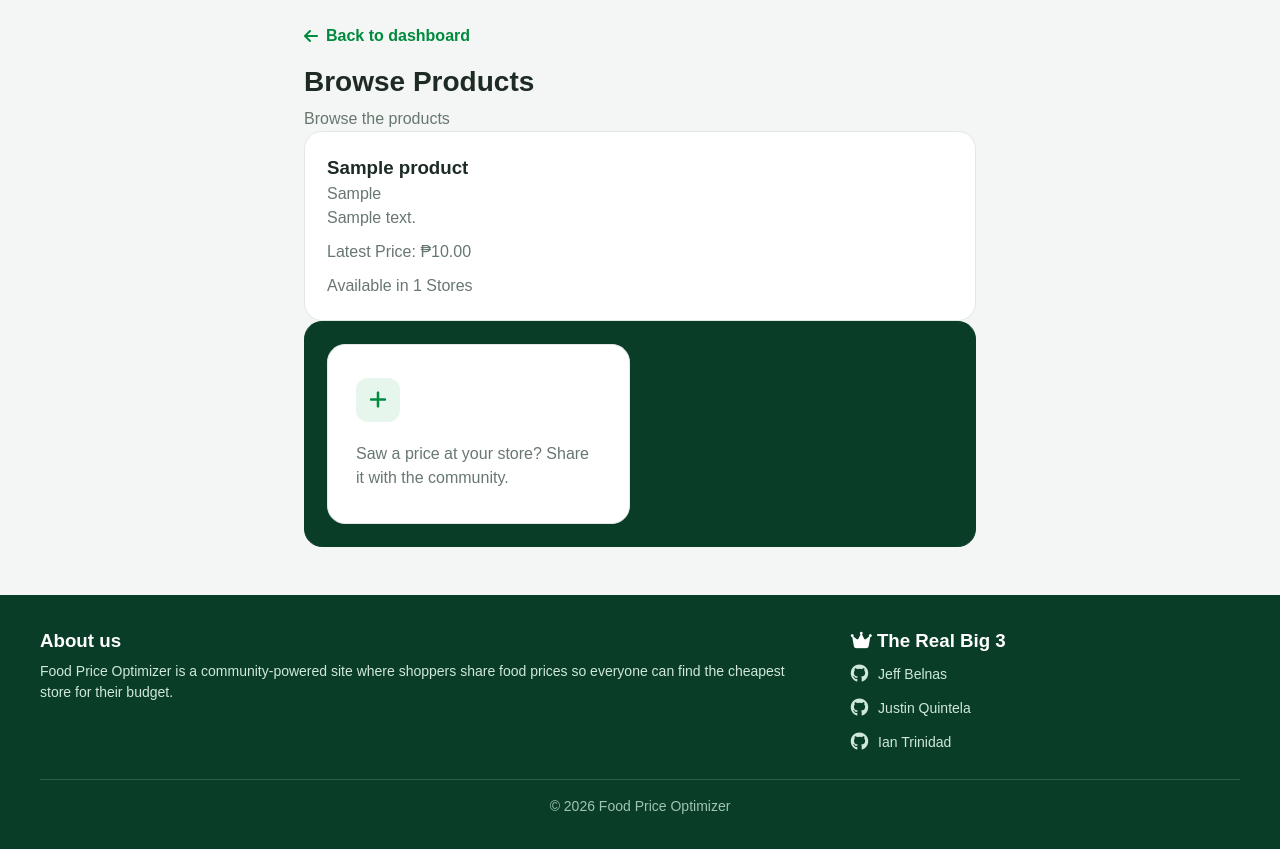
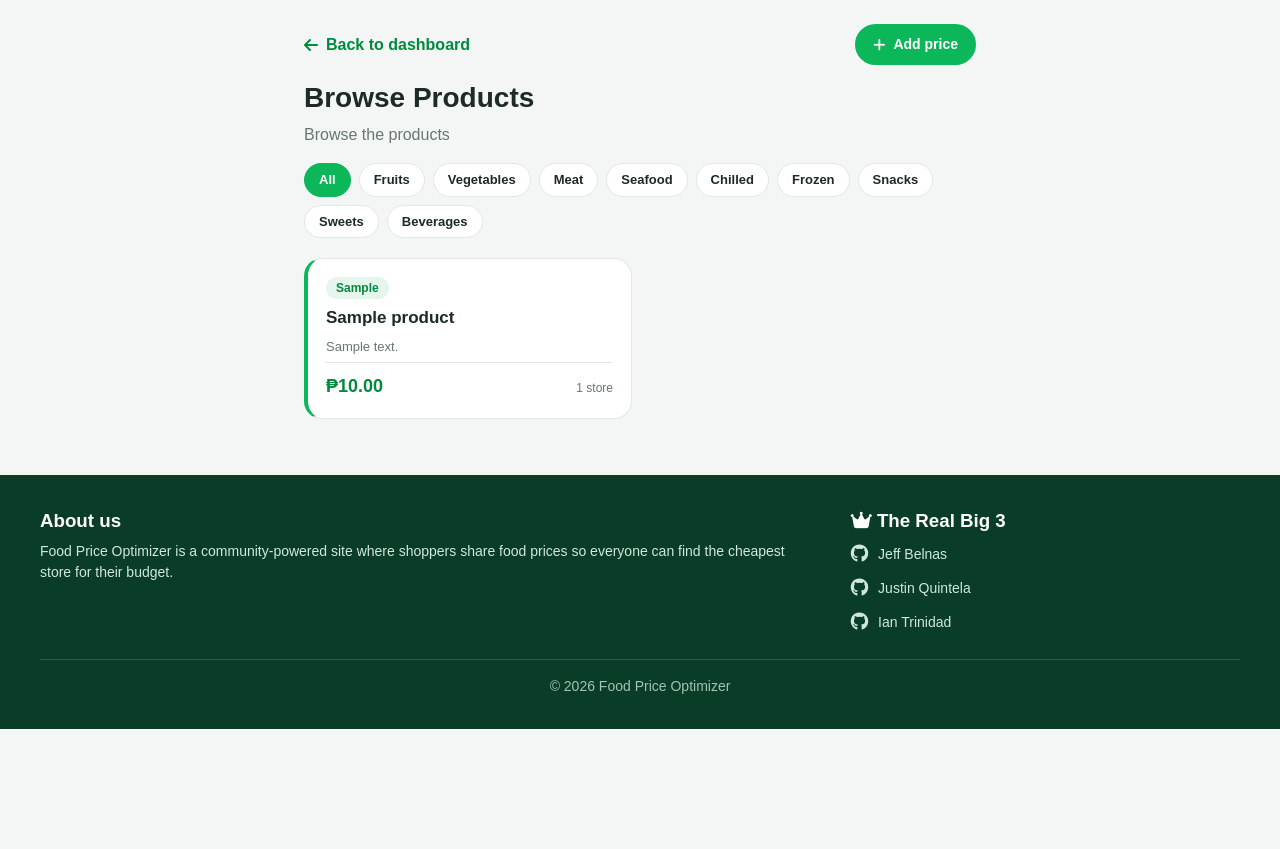
Before and after one commit to jeffkkiel/Community-Driven-Food-Price-Comparison-Budget-Optimization-System, a Flask app: page /browse in a window 1280 px wide. Shown: the part 71-920 px from the top of the page. After the commit the page ends 800 px from the top, so only its background shows below. Run offline with Flask 3, Linux system fonts and the light colour scheme; a user stored in the database is signed in; tables that the repository leaves empty hold one stand-in row (values such as "Sample post").

Commit message:
temp css,will fix css again later. seperate browse and add. added category chip in browse.

```diff
--- a/app/routes.py
+++ b/app/routes.py
@@ -278,13 +278,20 @@ def browse():
         .join(latest_prices, latest_prices.c.latest_id == PriceHistory.id)
         .subquery()
     )
-    rows = db.session.execute(
+
+    category = request.args.get("category", "")
+
+    query = (
         db.select(Product, product_prices.c.price, store_counts.c.store_count)
         .join(product_prices, product_prices.c.product_id == Product.id)
         .join(store_counts, store_counts.c.product_id == Product.id)
         .where(product_prices.c.rank == 1)
-        .order_by(Product.name)
-    ).all()
+    )
+
+    if category in CATEGORIES:
+        query = query.where(Product.category == category)
+
+    rows = db.session.execute(query.order_by(Product.name)).all()
 
     products = []
 
@@ -298,7 +305,7 @@ def browse():
             "stores": store_count
         })
 
-    return render_template("browse.html", products=products)
+    return render_template("browse.html", products=products, categories=CATEGORIES, category=category)
 
 @app.route("/product/<int:product_id>")
 def product(product_id):
--- a/app/static/css/add_product.css
+++ b/app/static/css/add_product.css
@@ -25,6 +25,9 @@
     cursor: pointer;
 }
 
+.page form .btn-primary { margin-top: 4px; }
+.page textarea { min-height: 90px; resize: vertical; }
+
 #new-store-group,
 #new-product-group {
     padding-left: 14px;
--- /dev/null
+++ b/app/static/css/browse.css
@@ -0,0 +1,105 @@
+.page-wide { max-width: 1000px; }
+
+.product-grid {
+    display: grid;
+    grid-template-columns: repeat(auto-fill, minmax(250px, 1fr));
+    gap: 16px;
+    margin-top: 20px;
+}
+
+.product-card {
+    display: flex;
+    flex-direction: column;
+    gap: 6px;
+    padding: 18px;
+    background: var(--card);
+    border: 1px solid var(--line);
+    border-left: 4px solid var(--green);
+    border-radius: var(--radius);
+    transition: box-shadow 0.15s, transform 0.15s;
+}
+
+.product-card:hover {
+    box-shadow: 0 8px 22px rgba(0, 0, 0, 0.1);
+    transform: translateY(-2px);
+}
+
+.product-cat {
+    align-self: flex-start;
+    padding: 2px 10px;
+    border-radius: 999px;
+    background: var(--green-soft);
+    color: var(--green-dark);
+    font-size: 12px;
+    font-weight: 800;
+}
+
+.product-card h3 { font-size: 17px; }
+
+.product-desc {
+    font-size: 13px;
+    color: var(--muted);
+    display: -webkit-box;
+    -webkit-line-clamp: 2;
+    -webkit-box-orient: vertical;
+    overflow: hidden;
+}
+
+.product-foot {
+    display: flex;
+    align-items: baseline;
+    justify-content: space-between;
+    margin-top: auto;
+    padding-top: 10px;
+    border-top: 1px solid var(--line);
+}
+
+.product-price { font-size: 18px; color: var(--green-dark); }
+.product-stores { font-size: 12px; color: var(--muted); }
+
+/* product page */
+.product-meta { margin: 6px 0 16px; }
+
+.store-card {
+    margin-top: 14px;
+    padding: 18px;
+    background: var(--card);
+    border: 1px solid var(--line);
+    border-left: 4px solid var(--green);
+    border-radius: var(--radius);
+}
+
+.store-card h3 { font-size: 17px; }
+.store-card h4 { margin: 12px 0 6px; font-size: 13px; color: var(--green-dark); }
+
+.price-entry {
+    display: flex;
+    justify-content: space-between;
+    padding: 8px 0;
+    border-bottom: 1px solid var(--line);
+    font-size: 14px;
+}
+
+.choose-category { display: flex; flex-wrap: wrap; gap: 8px; margin: 16px 0; }
+
+.chip {
+    padding: 6px 14px;
+    border: 1px solid var(--line);
+    border-radius: 999px;
+    background: var(--card);
+    font-size: 13px;
+    font-weight: 700;
+}
+
+.chip:hover { background: var(--green-soft); }
+.chip.active { background: var(--green); border-color: var(--green); color: #fff; }
+
+.price-entry:last-child { border-bottom: none; }
+.price-entry span:first-child { font-weight: 700; color: var(--green-dark); }
+.price-entry span:last-child { color: var(--muted); }
+
+.empty { padding: 24px 0; text-align: center; color: var(--muted); }
+
+@media (prefers-reduced-motion: reduce) {
+    .product-card:hover { transform: none; }
+}
--- a/app/static/css/global.css
+++ b/app/static/css/global.css
@@ -236,6 +236,33 @@ a { color: inherit; text-decoration: none; }
 .btn:hover { background: var(--green-dark); }
 .btn:disabled { opacity: 0.6; cursor: not-allowed; }
 
+/* top row: back on the left, action on the right */
+.page-top {
+    display: flex;
+    align-items: center;
+    justify-content: space-between;
+    gap: 12px;
+    flex-wrap: wrap;
+}
+
+.top-btn {
+    display: inline-flex;
+    align-items: center;
+    gap: 8px;
+    padding: 8px 16px;
+    border: 2px solid var(--green);
+    border-radius: 999px;
+    background: transparent;
+    color: var(--green-dark);
+    font-weight: 700;
+    font-size: 14px;
+    transition: background 0.15s, color 0.15s;
+}
+
+.top-btn:hover { background: var(--green); color: #fff; }
+.top-btn-solid { background: var(--green); color: #fff; }
+.top-btn-solid:hover { background: var(--green-dark); border-color: var(--green-dark); }
+
 /* footer */
 .footer {
     margin-top: 24px;
--- a/app/templates/browse.html
+++ b/app/templates/browse.html
@@ -1,51 +1,52 @@
-{% extends "base.html" %} {% block title %}Browse Products{% endblock %} {% block
-head %}
+{% extends "base.html" %} {% block title %}Browse Products{% endblock %} {%
+block head %}
 
-<!-- make own css -->
 <link
   rel="stylesheet"
-  href="{{ url_for('static', filename='css/dashboard.css') }}"
+  href="{{ url_for('static', filename='css/browse.css') }}"
 />
 {% endblock %} {% block content %}
 <main class="page">
-  <a href="{{ url_for('dashboard') }}" class="back-link">
-    <i class="fa-solid fa-arrow-left"></i> Back to dashboard
-  </a>
+  <div class="page-top">
+    <a href="{{ url_for('dashboard') }}" class="back-link">
+      <i class="fa-solid fa-arrow-left"></i> Back to dashboard
+    </a>
+    <a href="{{ url_for('add_product') }}" class="top-btn top-btn-solid">
+      <i class="fa-solid fa-plus"></i> Add price
+    </a>
+  </div>
 
   <h1>Browse Products</h1>
-  <p>
-    Browse the products
-  </p>
+  <p>Browse the products</p>
+
+  <div class="choose-category">
+    <a href="{{ url_for('browse') }}" class="chip {{ 'active' if not category }}">All</a>
+    {% for c in categories %}
+    <a href="{{ url_for('browse', category=c) }}" class="chip {{ 'active' if c == category }}">{{ c }}</a>
+    {% endfor %}
+</div>
+
   <!-- dagdagan ng image pag di tinamad. dalawang version isang wala isang meron -->
   {% if products %}
+  <div class="product-grid">
     {% for prod in products %}
-    <a href="{{ url_for('product', product_id=prod.id) }}">
-      <div class="card">
-        <div class="desc">
-          <h3>{{ prod.name }}</h3>
-          <p>{{ prod.category }}</p>
-          <p>{{ prod.description }}</p>
-        </div>
-        <p>Latest Price: ₱{{ prod.price }}</p>
-        <p>Available in {{ prod.stores }} Stores</p>
+    <a href="{{ url_for('product', product_id=prod.id) }}" class="product-card">
+      <span class="product-cat">{{ prod.category }}</span>
+      <h3>{{ prod.name }}</h3>
+      {% if prod.description %}
+      <p class="product-desc">{{ prod.description }}</p>
+      {% endif %}
+      <div class="product-foot">
+        <strong class="product-price">₱{{ "%.2f"|format(prod.price) }}</strong>
+        <span class="product-stores"
+          >{{ prod.stores }} store{{ "" if prod.stores == 1 else "s" }}</span
+        >
       </div>
     </a>
     {% endfor %}
+  </div>
   {% else %}
   <p class="empty">No products currently logged.</p>
   {% endif %}
-
-  <aside class="side-column">
-    <div class="panel panel-dark">
-      <section class="big-cards">
-        <a href="{{ url_for('add_product') }}" class="card card-big">
-          <i class="fa-solid fa-plus"></i>
-          <h2>Add Price</h2>
-          <p>Saw a price at your store? Share it with the community.</p>
-        </a>
-      </section>
-    </div>
-  </aside>
 </main>
-
 {% endblock %}
--- a/app/templates/dashboard.html
+++ b/app/templates/dashboard.html
@@ -85,12 +85,6 @@
         <p>Pick a date and see that day's prices.</p>
       </a>
 
-      <a href="{{ url_for('day_summary') }}" class="card card-small">
-        <i class="fa-solid fa-calendar-day"></i>
-        <h2>Day Summary</h2>
-        <p>Pick a date and see that day's prices.</p>
-      </a>
-
       <a href="{{ url_for('browse') }}" class="card card-small">
         <i class="fa-solid fa-calendar-day"></i>
         <h2>Browse all products</h2>
```
Also changed, not shown: app/templates/add_product.html (+7 -2 lines), app/templates/history.html (deleted, +0 -25 lines), app/templates/product.html (+10 -7 lines).
